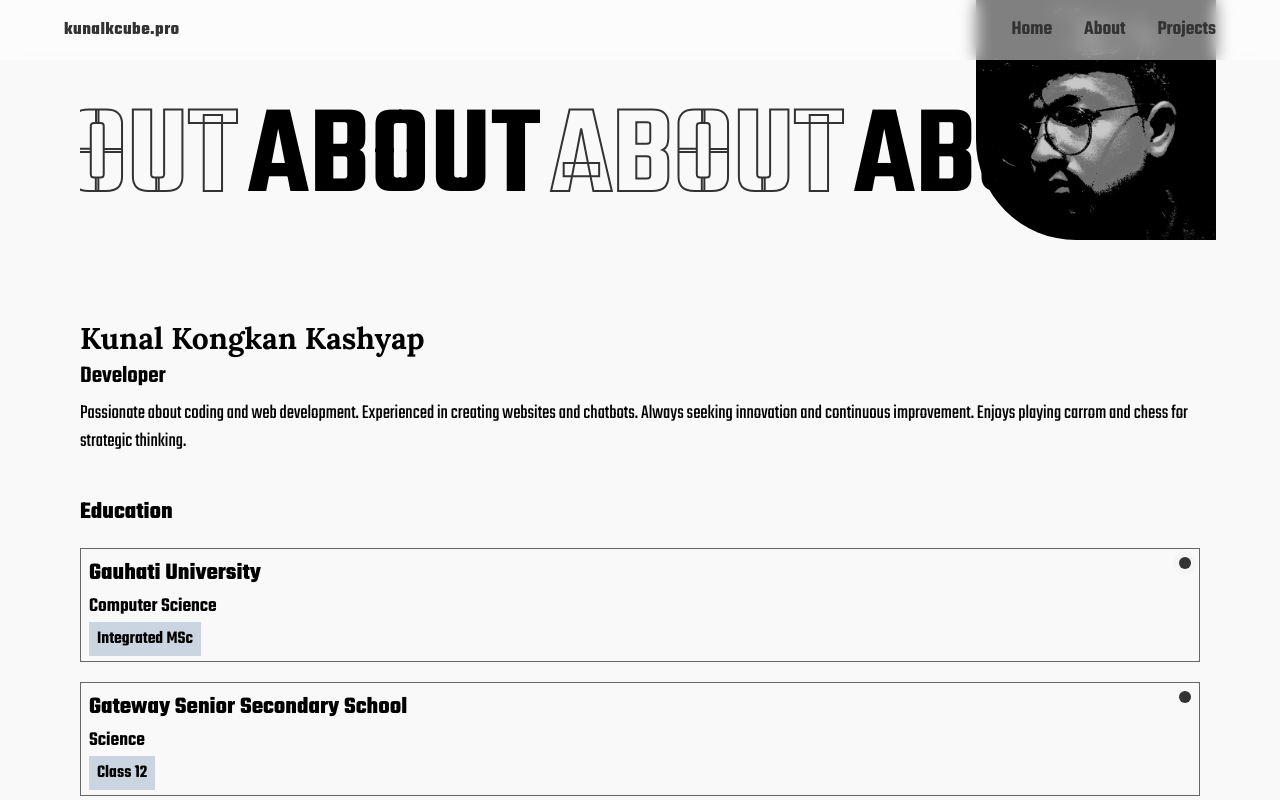
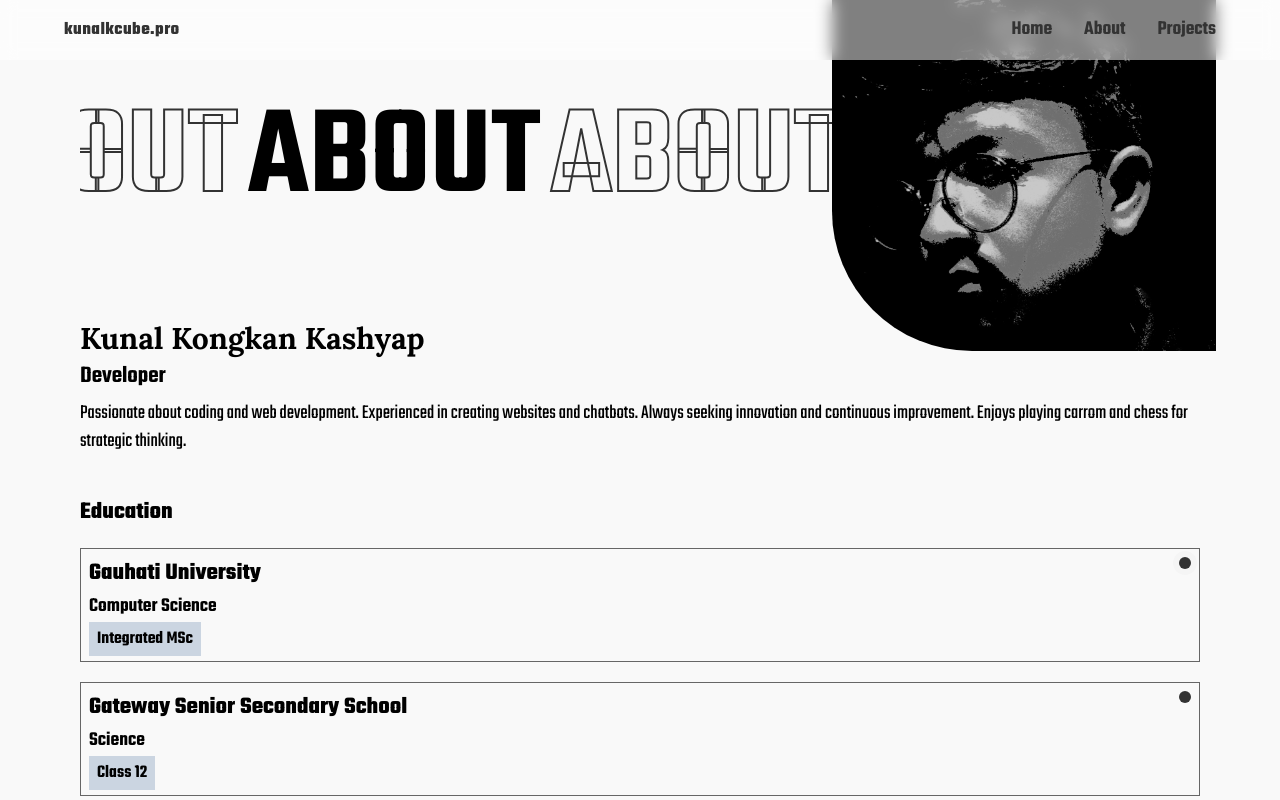
Before and after one commit to kunalkcube/kunal-kongkan-kashyap, a React (Vite) app: page /about in a window 1280 px wide. Shown: the top 800 px of the page. Built offline with nearby package versions, Linux system fonts and the light colour scheme.

Commit message:
Add responsive styles

```diff
--- a/src/pages/About.jsx
+++ b/src/pages/About.jsx
@@ -7,7 +7,7 @@ const About = () => {
         <>
             <section className='px-4 pt-24 pb-3 bg-secondary text-left max-w-6xl mx-auto relative'>
                 <Marquee title="ABOUT" textSize="text-7xl lg:text-9xl" marginBottom="mb-24" />
-                <div className='w-60 h-60 absolute z-10 top-0 right-0 flex justify-center items-center overflow-hidden rounded-bl-[100px]'>
+                <div className='w-60 h-60 lg:w-1/3 lg:h-3/4 lg:rounded-bl-[140px] absolute top-0 right-0 flex justify-center items-center overflow-hidden rounded-bl-[100px]'>
                     <img className='w-full h-full object-cover' src={Kongkan} alt="Kunal Kongkan Kashyap" />
                 </div>
                 <h1 className='text-2xl mb-1 font-lora font-bold lg:text-3xl'>Kunal Kongkan Kashyap</h1>
```
